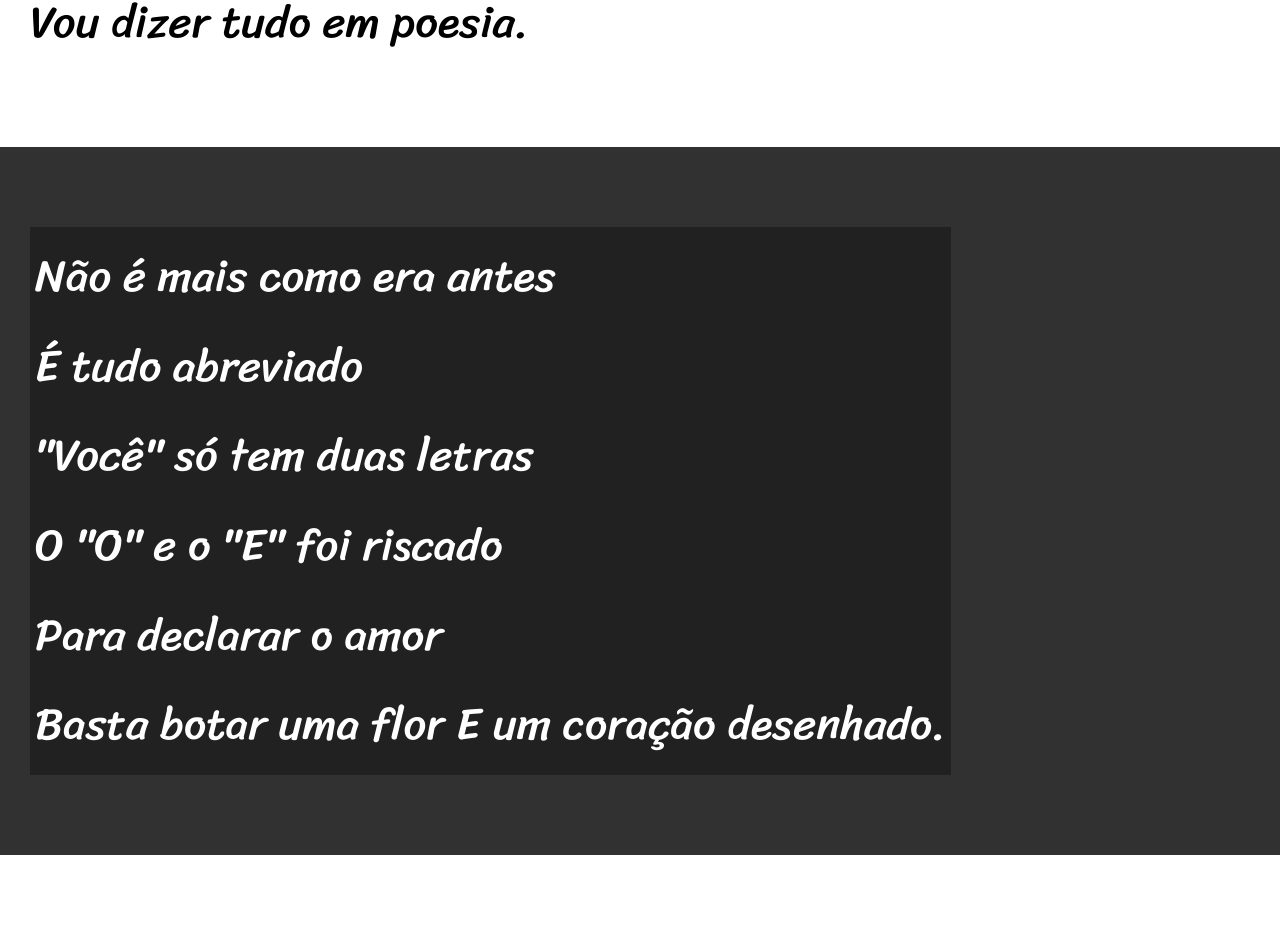
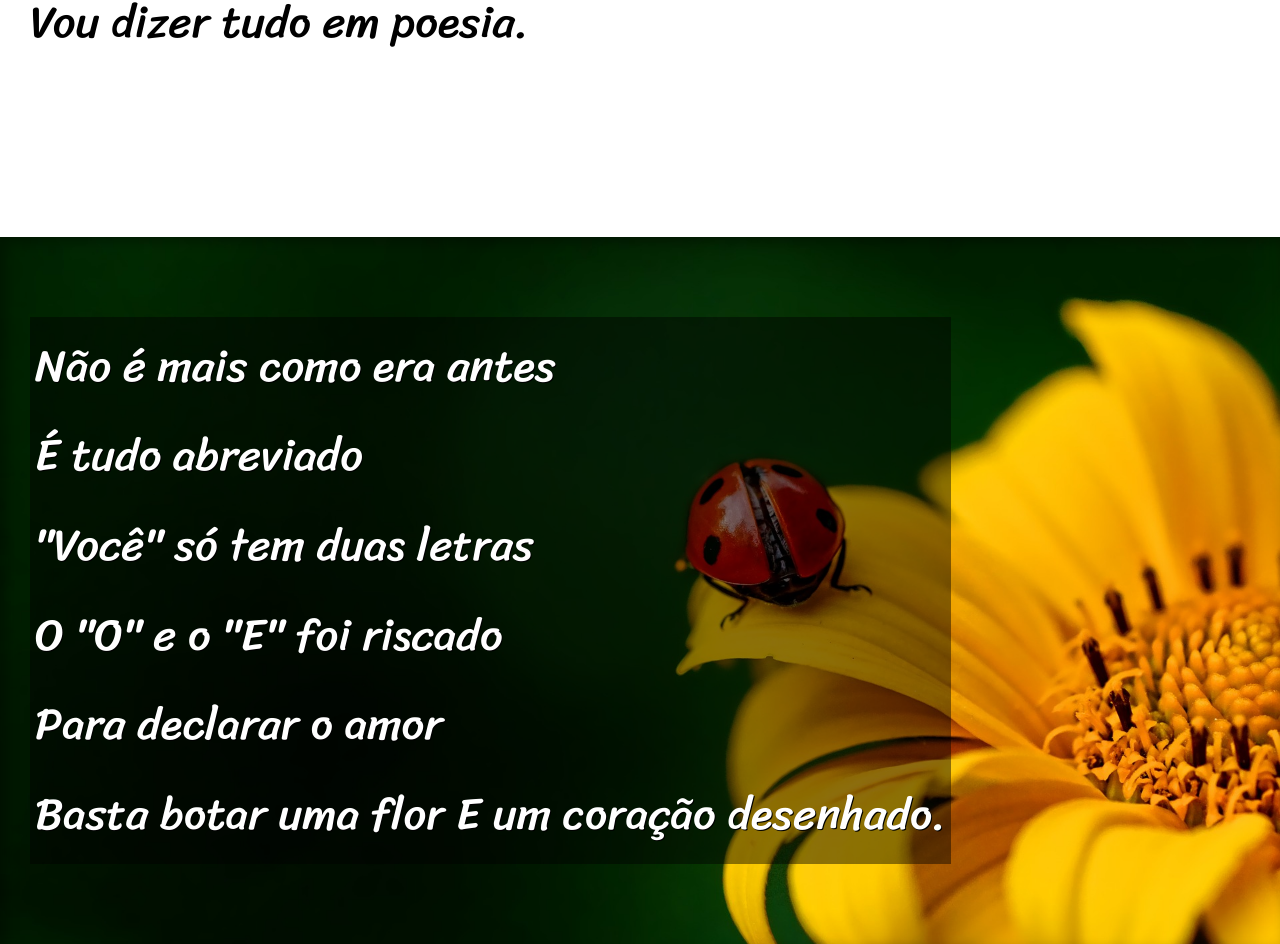
Before and after one commit to murilofernandes66/HTML, a plain HTML site: page desafio013/index.html in a window 1280 px wide. Shown: the part 900-1844 px from the top of the page. Drawn offline with Linux system fonts and the light colour scheme.

Commit message:
terminei o projeto cordel

```diff
--- a/desafio013/index.html
+++ b/desafio013/index.html
@@ -28,7 +28,7 @@
 
 
 
-    <section class="imagem">
+    <section class="imagem" id="img01">
         <p>
             Não é mais como era antes <br>
             É tudo abreviado <br>
@@ -65,7 +65,7 @@
 
 
 
-    <section class="imagem">
+    <section class="imagem" id="img02">
         <p>
             Tenho saudade das cartas <br>
             Escritas com a própria mão <br>
--- a/desafio013/style.css
+++ b/desafio013/style.css
@@ -58,20 +58,40 @@ section {
     font-size: 3.5vw;
 }
 
+section p {
+    padding-bottom: 2em;
+}
+ section#img01 {
+    background-image: url('imagens/background001.jpg');
+    background-position: right center;
+
+ }
+
+section#img02 {
+
+    background-image: url('imagens/background002.jpg');
+ }
+
+
+
 section.normal {
     background-color: white;
     color: black;
 }
 
 section.imagem {
+    background-size: cover;
     background-color: rgb(49, 49, 49);
     color: white;
+    box-shadow: inset 6px 6px 13px 0px rgba(0, 0, 0, 0.322);
+    background-attachment: fixed;
 }
 
 section.imagem > p {
-    background-color: rgba(0, 0, 0, 0.322);
+    background-color: rgba(0, 0, 0, 0.450);
     display: inline-block;
     padding: 5px;
+    text-shadow: 1px 1px 0px black;
 }
 
 footer {
```
